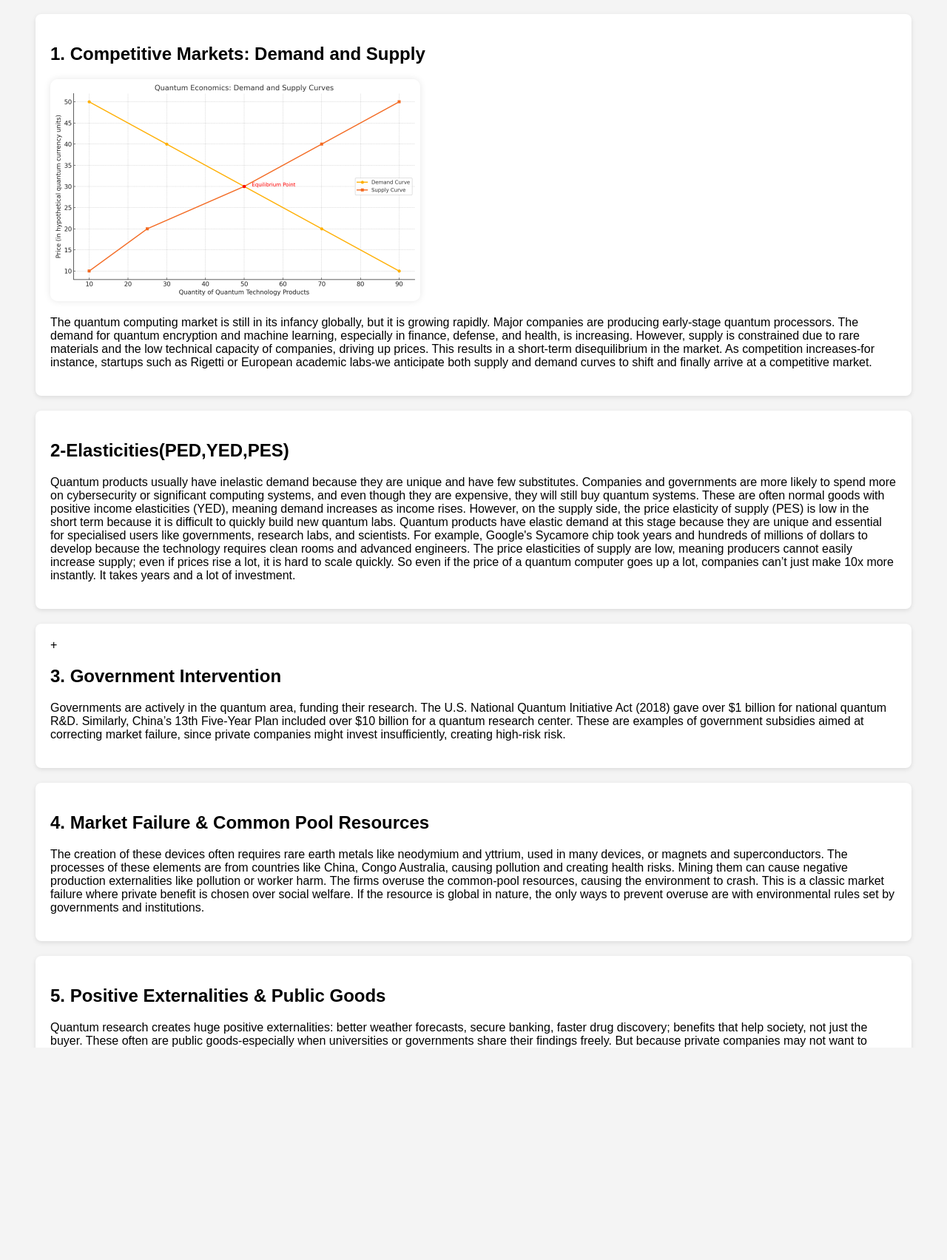
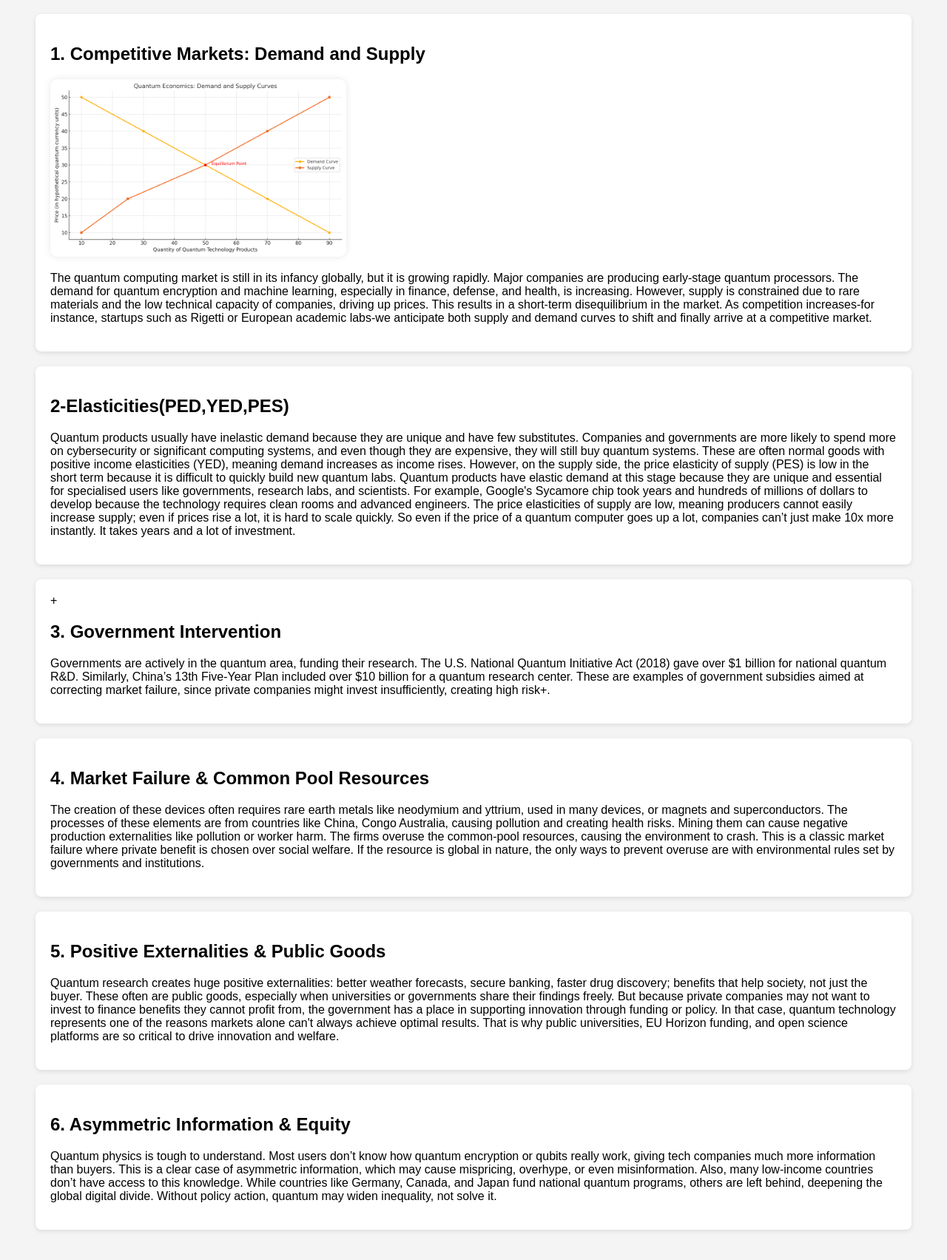
Before and after one commit to defnesusever/quantum-economics-site2, a plain HTML site: page quantum_economics.html in a window 1280 px wide. Shown: the part 109-1812 px from the top of the page at 74% size. Drawn offline with Linux system fonts and the light colour scheme.

Commit message:
Update quantum_economics.html

```diff
--- a/quantum_economics.html
+++ b/quantum_economics.html
@@ -20,7 +20,9 @@
 
     <section>
         <h2>1. Competitive Markets: Demand and Supply</h2>
-<img src="quantum_demand_supply_graph.png" alt="Quantum Demand and Supply Graph" width="500" style="border-radius: 10px; box-shadow: 0 0 10px rgba(0,0,0,0.1);">
+<img src="quantum_demand_supply_graph.png"
+     alt="Quantum Demand and Supply Graph"
+     style="max-width: 100%; width: 400px; height: auto; border-radius: 10px; box-shadow: 0 0 10px rgba(0,0,0,0.1);">
         <p>The quantum computing market is still in its infancy globally, but it is growing rapidly. Major companies are producing early-stage quantum processors. The demand for quantum encryption and machine learning, especially in finance, defense, and health, is increasing. However, supply is constrained due to rare materials and the low technical capacity of companies, driving up prices. This results in a short-term disequilibrium in the market. As competition increases-for instance, startups such as Rigetti or European academic labs-we anticipate both supply and demand curves to shift and finally arrive at a competitive market.</p>
     </section>
 
@@ -31,7 +33,7 @@
 
     <section>+
         <h2>3. Government Intervention</h2>
-        <p>Governments are actively in the quantum area, funding their research. The U.S. National Quantum Initiative Act (2018) gave over $1 billion for national quantum R&D. Similarly, China’s 13th Five-Year Plan included over $10 billion for a quantum research center. These are examples of government subsidies aimed at correcting market failure, since private companies might invest insufficiently, creating high-risk risk.</p>
+        <p>Governments are actively in the quantum area, funding their research. The U.S. National Quantum Initiative Act (2018) gave over $1 billion for national quantum R&D. Similarly, China’s 13th Five-Year Plan included over $10 billion for a quantum research center. These are examples of government subsidies aimed at correcting market failure, since private companies might invest insufficiently, creating high risk+.</p>
     </section>
 
     <section>
@@ -41,12 +43,12 @@
 
     <section>
         <h2>5. Positive Externalities & Public Goods</h2>
-        <p>Quantum research creates huge positive externalities: better weather forecasts, secure banking, faster drug discovery; benefits that help society, not just the buyer. These often are public goods-especially when universities or governments share their findings freely. But because private companies may not want to invest to finance benefits they cannot profit from, the government has a place in supporting innovation through funding or policy. In that case, quantum technology represents one of the reasons markets alone can't always achieve optimal results. That is why public universities, EU Horizon funding, and open science platforms are so critical to drive innovation and welfare.</p>
+        <p>Quantum research creates huge positive externalities: better weather forecasts, secure banking, faster drug discovery; benefits that help society, not just the buyer. These often are public goods, especially when universities or governments share their findings freely. But because private companies may not want to invest to finance benefits they cannot profit from, the government has a place in supporting innovation through funding or policy. In that case, quantum technology represents one of the reasons markets alone can't always achieve optimal results. That is why public universities, EU Horizon funding, and open science platforms are so critical to drive innovation and welfare.</p>
     </section>
 
     <section>
         <h2>6. Asymmetric Information & Equity</h2>
-        <p>Quantum physics is very hard to understand. Most users don’t know how quantum encryption or qubits really work, giving tech companies much more information than buyers. This is a clear case of asymmetric information, which may cause mispricing, overhype, or even misinformation. Also, many low-income countries don’t have access to this knowledge. While countries like Germany, Canada, and Japan fund national quantum programs, others are left behind, deepening the global digital divide. Without policy action, quantum may widen inequality, not solve it.</p>
+        <p>Quantum physics is tough to understand. Most users don’t know how quantum encryption or qubits really work, giving tech companies much more information than buyers. This is a clear case of asymmetric information, which may cause mispricing, overhype, or even misinformation. Also, many low-income countries don’t have access to this knowledge. While countries like Germany, Canada, and Japan fund national quantum programs, others are left behind, deepening the global digital divide. Without policy action, quantum may widen inequality, not solve it.</p>
     </section>
 </body>
 </html>
```
